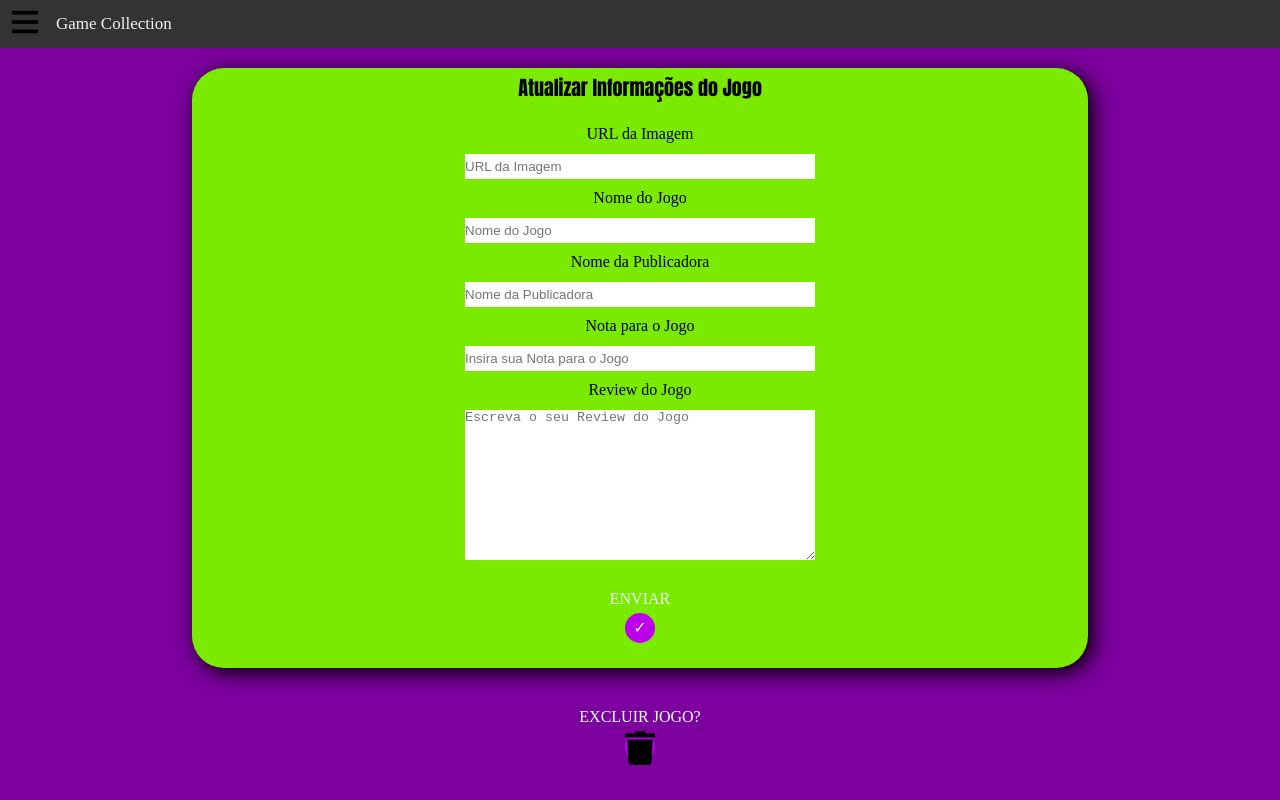
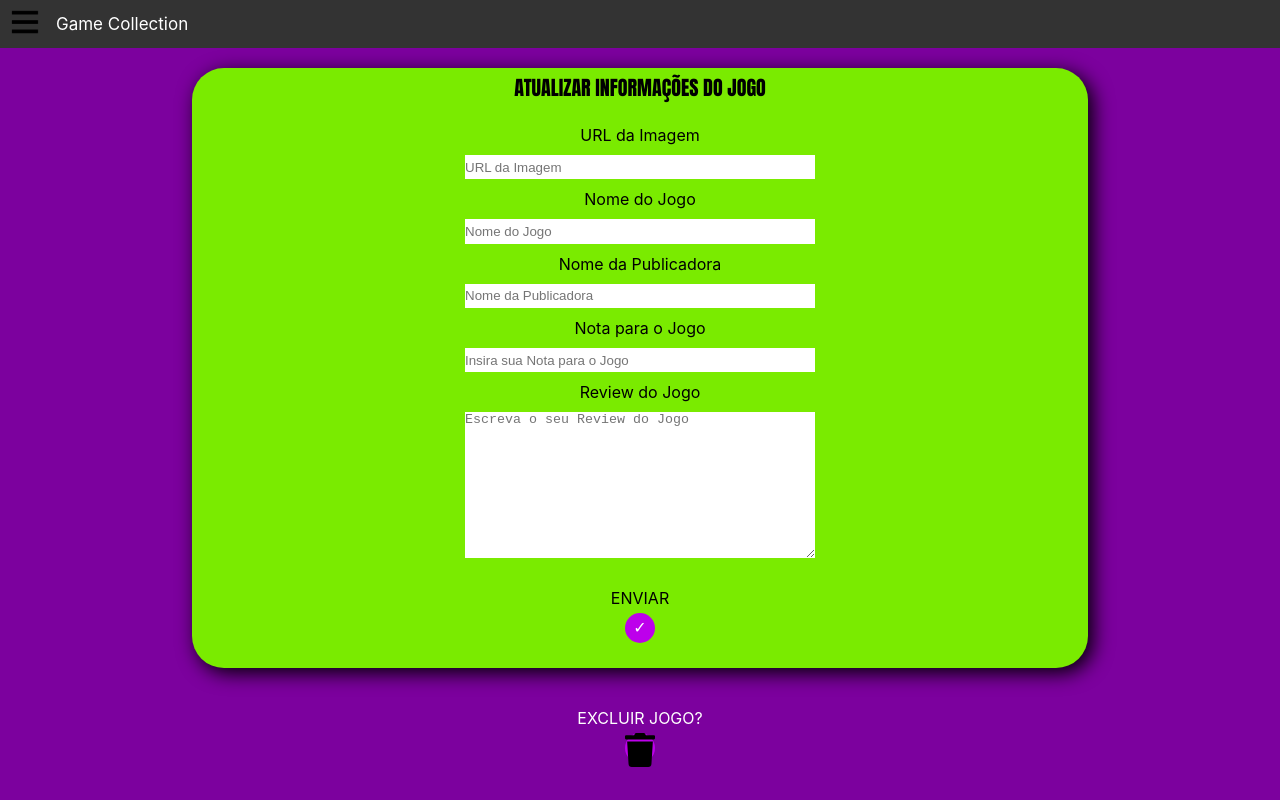
Before and after one commit to vitor115/game-collection-front, a plain HTML site: page game-front/details.html in a window 1280 px wide. Drawn offline with Linux system fonts and the light colour scheme; no server answers.

Commit message:
Style: Code cleaning and padronizing fonts

```diff
--- a/game-front/css/style.css
+++ b/game-front/css/style.css
@@ -1,3 +1,14 @@
+@font-face { font-family: roboto-regular;
+    src: url('../font/Roboto-Regular.ttf');
+}
+
+p{
+    font-family: -apple-system, BlinkMacSystemFont, 'Segoe UI', Roboto, Oxygen, Ubuntu, Cantarell, 'Open Sans', 'Helvetica Neue', sans-serif;
+    color: white;
+}
+.create{
+    color: black;
+}
 .navGame{
   height: 300px;
   width: 0px;
@@ -82,9 +93,7 @@ body{
     padding: 0;
 }
 
-p{
-    color: white;
-}
+
 .scrollbar
 {
 	overflow-y: auto;
--- a/game-front/details.html
+++ b/game-front/details.html
@@ -16,7 +16,7 @@
       </div>
       <div class="mainNav">
         <span onclick="abreNav()"><button class="sidebarbtn"><img class="sideImg" src="img/sidebar.png"> </button></span>
-        <a href="index.html">Game Collection</a>
+        <a href="index.html"> <p>Game Collection</p> </a>
       </div>
     </div>
 
@@ -25,27 +25,28 @@
     <div class="container">
         <div class="card">
             <header>
-                <h2 class="titleNota">Atualizar Informações do Jogo</h2>
+                <h2 class="titleNota">ATUALIZAR INFORMAÇÕES DO JOGO</h2>
             </header>
             <br>
-            URL da Imagem
+            <p class="create">URL da Imagem</p>
             <input class="newGame" size="50" type="text" name="img" placeholder="URL da Imagem">
-            Nome do Jogo
+            <p class="create">Nome do Jogo</p>
             <input class="newGame" size="50" type="text" name="title" placeholder="Nome do Jogo">
-            Nome da Publicadora
+            <p class="create"> Nome da Publicadora </p>
             <input class="newGame" size="50"type="text" name="publisher" placeholder="Nome da Publicadora">
-            Nota para o Jogo
+            <p class="create"> Nota para o Jogo</p>
             <input class="newGame" size="50" type="number" name="grade" placeholder="Insira sua Nota para o Jogo">
-            Review do Jogo
+            <p class="create"> Review do Jogo</p>
             <textarea name="review" id="" cols="30" rows="10" placeholder="Escreva o seu Review do Jogo"></textarea>
             <div class="sendGame">
-                ENVIAR
+              <p class="create">ENVIAR             </p>
+
             <button id="sendGame" onclick="sendUpdate()"> &#10003; </button>
         </div>
         </div>
     </div>
     <div class="sendGame">
-        EXCLUIR JOGO?
+      <p> EXCLUIR JOGO? </p>
     <button id="sendGame" onclick="deleteGame()"> <img src="img/trash-solid.svg" alt=""> </button>
 
 
```
Also changed, not shown: game-front/index.html (+2 -2 lines), game-front/new_game.html (+7 -9 lines).
